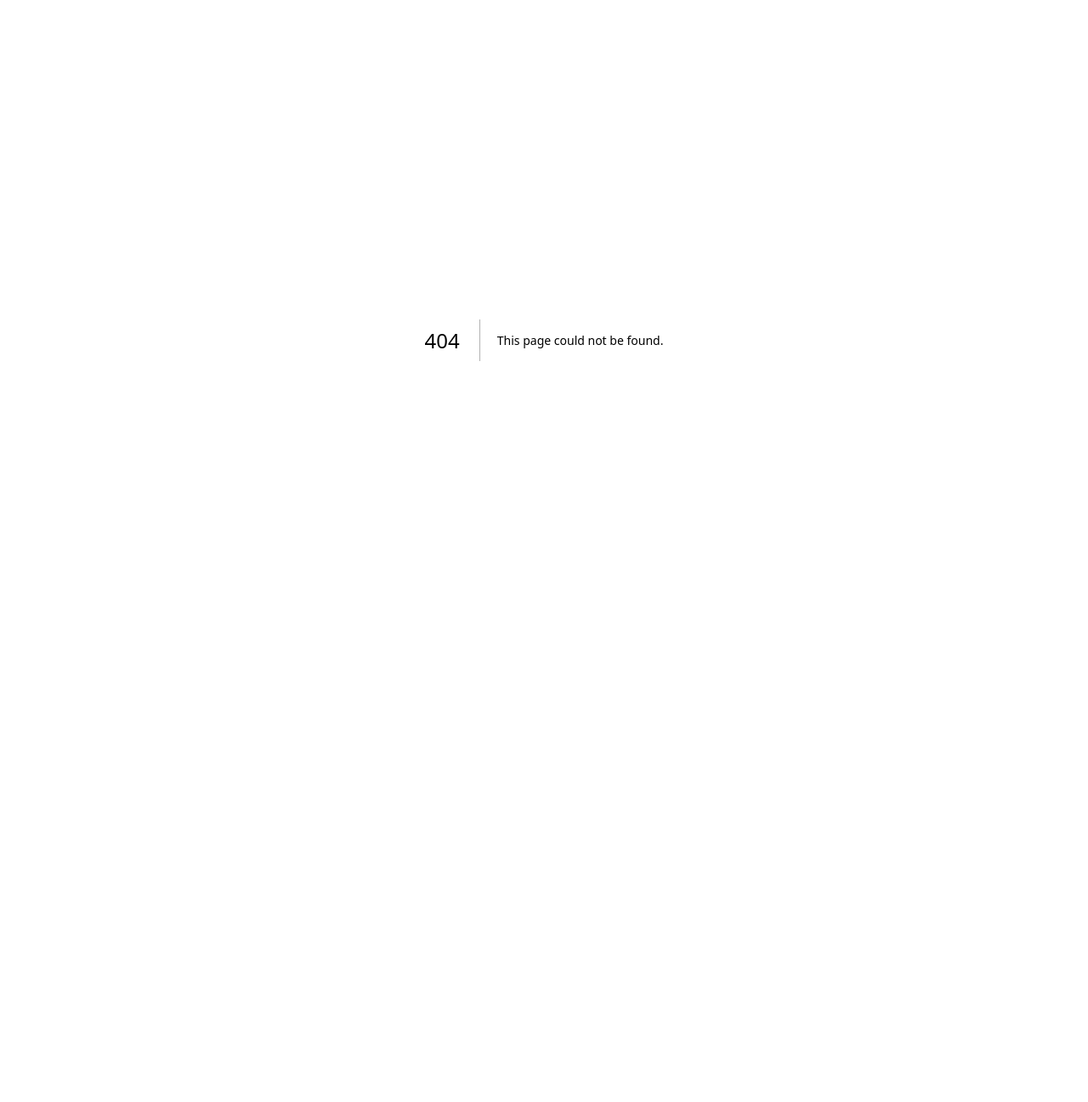
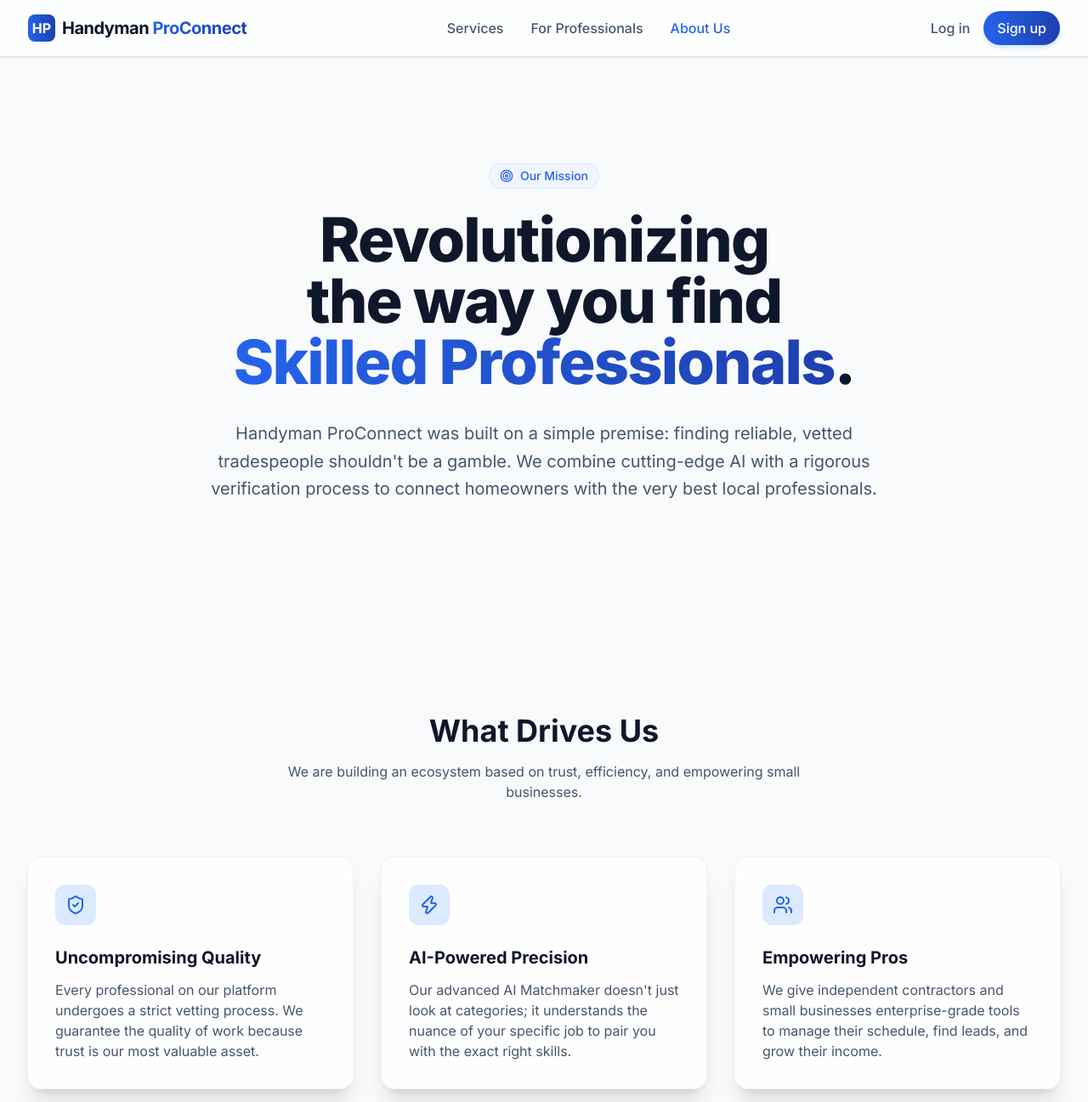
Before and after one commit to addo112/handyman-platform, a Next.js app in the folder frontend/: page /about in a window 1280 px wide. Before the commit this address had no page. Shown: the top 1297 px of the page at 85% size. Before the commit the page ends 800 px from the top, so only its background shows below. Built offline with nearby package versions, Linux system fonts and the light colour scheme.

Commit message:
Create About Us page and fix all remaining placeholder links

```diff
--- /dev/null
+++ b/frontend/src/app/about/page.tsx
@@ -0,0 +1,140 @@
+import Link from "next/link";
+import { ArrowRight, Zap, Target, Users, ShieldCheck } from "lucide-react";
+
+export default function AboutPage() {
+  return (
+    <div className="flex flex-col min-h-screen">
+      {/* Navigation */}
+      <nav className="fixed w-full z-50 glass">
+        <div className="max-w-7xl mx-auto px-4 sm:px-6 lg:px-8">
+          <div className="flex justify-between h-16 items-center">
+            <Link href="/" className="flex items-center gap-2">
+              <div className="w-8 h-8 rounded-lg premium-gradient flex items-center justify-center text-white font-bold">
+                HP
+              </div>
+              <span className="font-bold text-xl tracking-tight">Handyman <span className="premium-gradient-text">ProConnect</span></span>
+            </Link>
+            <div className="hidden md:flex space-x-8">
+              <Link href="/ai-chat" className="text-slate-600 hover:text-primary-600 dark:text-slate-300 dark:hover:text-primary-400 font-medium transition-colors">Services</Link>
+              <Link href="/register" className="text-slate-600 hover:text-primary-600 dark:text-slate-300 dark:hover:text-primary-400 font-medium transition-colors">For Professionals</Link>
+              <Link href="/about" className="text-primary-600 dark:text-primary-400 font-medium transition-colors">About Us</Link>
+            </div>
+            <div className="flex items-center space-x-4">
+              <Link href="/login" className="text-slate-600 hover:text-slate-900 dark:text-slate-300 dark:hover:text-white font-medium">Log in</Link>
+              <Link href="/register" className="px-4 py-2 rounded-full premium-gradient text-white font-medium hover:opacity-90 transition-opacity shadow-md shadow-primary-500/20">
+                Sign up
+              </Link>
+            </div>
+          </div>
+        </div>
+      </nav>
+
+      {/* Hero Section */}
+      <section className="relative pt-32 pb-20 lg:pt-48 lg:pb-32 overflow-hidden">
+        <div className="absolute inset-0 -z-10 bg-[radial-gradient(ellipse_at_top,_var(--tw-gradient-stops))] from-primary-100 via-background to-background dark:from-primary-900/20 dark:via-background dark:to-background"></div>
+        <div className="max-w-4xl mx-auto px-4 sm:px-6 lg:px-8 text-center">
+          <div className="inline-flex items-center gap-2 px-3 py-1 rounded-full bg-primary-50 dark:bg-primary-900/30 text-primary-600 dark:text-primary-400 font-medium text-sm mb-6 border border-primary-100 dark:border-primary-800">
+            <Target className="w-4 h-4" />
+            <span>Our Mission</span>
+          </div>
+          <h1 className="text-5xl md:text-7xl font-extrabold tracking-tight mb-8 text-balance">
+            Revolutionizing the way you find <span className="premium-gradient-text">Skilled Professionals</span>.
+          </h1>
+          <p className="text-lg md:text-xl text-slate-600 dark:text-slate-400 mb-10 text-balance leading-relaxed">
+            Handyman ProConnect was built on a simple premise: finding reliable, vetted tradespeople shouldn't be a gamble. We combine cutting-edge AI with a rigorous verification process to connect homeowners with the very best local professionals.
+          </p>
+        </div>
+      </section>
+
+      {/* Values Section */}
+      <section className="py-20 bg-slate-50 dark:bg-slate-900/50">
+        <div className="max-w-7xl mx-auto px-4 sm:px-6 lg:px-8">
+          <div className="text-center mb-16">
+            <h2 className="text-3xl md:text-4xl font-bold mb-4">What Drives Us</h2>
+            <p className="text-slate-600 dark:text-slate-400 max-w-2xl mx-auto">We are building an ecosystem based on trust, efficiency, and empowering small businesses.</p>
+          </div>
+
+          <div className="grid md:grid-cols-3 gap-8">
+            <div className="glass-card p-8 rounded-2xl">
+              <div className="w-12 h-12 bg-primary-100 dark:bg-primary-900/50 text-primary-600 dark:text-primary-400 rounded-xl flex items-center justify-center mb-6">
+                <ShieldCheck className="w-6 h-6" />
+              </div>
+              <h3 className="text-xl font-bold mb-3">Uncompromising Quality</h3>
+              <p className="text-slate-600 dark:text-slate-400">Every professional on our platform undergoes a strict vetting process. We guarantee the quality of work because trust is our most valuable asset.</p>
+            </div>
+            <div className="glass-card p-8 rounded-2xl">
+              <div className="w-12 h-12 bg-primary-100 dark:bg-primary-900/50 text-primary-600 dark:text-primary-400 rounded-xl flex items-center justify-center mb-6">
+                <Zap className="w-6 h-6" />
+              </div>
+              <h3 className="text-xl font-bold mb-3">AI-Powered Precision</h3>
+              <p className="text-slate-600 dark:text-slate-400">Our advanced AI Matchmaker doesn't just look at categories; it understands the nuance of your specific job to pair you with the exact right skills.</p>
+            </div>
+            <div className="glass-card p-8 rounded-2xl">
+              <div className="w-12 h-12 bg-primary-100 dark:bg-primary-900/50 text-primary-600 dark:text-primary-400 rounded-xl flex items-center justify-center mb-6">
+                <Users className="w-6 h-6" />
+              </div>
+              <h3 className="text-xl font-bold mb-3">Empowering Pros</h3>
+              <p className="text-slate-600 dark:text-slate-400">We give independent contractors and small businesses enterprise-grade tools to manage their schedule, find leads, and grow their income.</p>
+            </div>
+          </div>
+        </div>
+      </section>
+
+      {/* CTA Section */}
+      <section className="py-24 relative overflow-hidden flex-1">
+        <div className="absolute inset-0 premium-gradient opacity-90"></div>
+        <div className="absolute inset-0 bg-[url('https://www.transparenttextures.com/patterns/cubes.png')] opacity-10 mix-blend-overlay"></div>
+        <div className="relative max-w-4xl mx-auto px-4 sm:px-6 lg:px-8 text-center text-white">
+          <h2 className="text-4xl md:text-5xl font-bold mb-6">Ready to experience the future?</h2>
+          <div className="flex flex-col sm:flex-row gap-4 justify-center mt-10">
+            <Link href="/ai-chat" className="bg-white text-primary-900 px-8 py-4 rounded-xl font-bold text-lg shadow-xl shadow-black/10 hover:scale-105 transition-transform flex items-center justify-center gap-2">
+              Find a Professional <ArrowRight className="w-5 h-5" />
+            </Link>
+            <Link href="/register" className="bg-primary-900/50 text-white border border-primary-400/30 px-8 py-4 rounded-xl font-bold text-lg hover:bg-primary-900/70 transition-colors">
+              Join as a Pro
+            </Link>
+          </div>
+        </div>
+      </section>
+
+      {/* Footer */}
+      <footer className="bg-slate-900 text-slate-400 py-12 border-t border-slate-800">
+        <div className="max-w-7xl mx-auto px-4 sm:px-6 lg:px-8 grid grid-cols-2 md:grid-cols-4 gap-8">
+          <div>
+            <div className="flex items-center gap-2 mb-4">
+              <div className="w-6 h-6 rounded-md premium-gradient flex items-center justify-center text-white font-bold text-xs">HP</div>
+              <span className="font-bold text-white">Handyman ProConnect</span>
+            </div>
+            <p className="text-sm">The AI-powered super platform for skilled tradespeople and services.</p>
+          </div>
+          <div>
+            <h4 className="text-white font-semibold mb-4">Platform</h4>
+            <ul className="space-y-2 text-sm">
+              <li><Link href="/about" className="hover:text-white transition-colors">How it works</Link></li>
+              <li><Link href="/ai-chat" className="hover:text-white transition-colors">AI Job Matching</Link></li>
+              <li><Link href="/about" className="hover:text-white transition-colors">Pricing</Link></li>
+            </ul>
+          </div>
+          <div>
+            <h4 className="text-white font-semibold mb-4">Support</h4>
+            <ul className="space-y-2 text-sm">
+              <li><Link href="/about" className="hover:text-white transition-colors">Help Center</Link></li>
+              <li><Link href="/about" className="hover:text-white transition-colors">Trust & Safety</Link></li>
+              <li><Link href="/about" className="hover:text-white transition-colors">Contact Us</Link></li>
+            </ul>
+          </div>
+          <div>
+            <h4 className="text-white font-semibold mb-4">Legal</h4>
+            <ul className="space-y-2 text-sm">
+              <li><Link href="/about" className="hover:text-white transition-colors">Terms of Service</Link></li>
+              <li><Link href="/about" className="hover:text-white transition-colors">Privacy Policy</Link></li>
+            </ul>
+          </div>
+        </div>
+        <div className="max-w-7xl mx-auto px-4 sm:px-6 lg:px-8 mt-12 pt-8 border-t border-slate-800 text-sm text-center">
+          &copy; {new Date().getFullYear()} Handyman ProConnect. All rights reserved.
+        </div>
+      </footer>
+    </div>
+  );
+}
--- a/frontend/src/app/dashboard/layout.tsx
+++ b/frontend/src/app/dashboard/layout.tsx
@@ -23,22 +23,22 @@ export default function DashboardLayout({
           <Link href="/dashboard/homeowner" className="flex items-center gap-3 px-4 py-3 rounded-xl bg-primary-50 dark:bg-primary-900/20 text-primary-600 dark:text-primary-400 font-medium">
             <Home className="w-5 h-5" /> Dashboard
           </Link>
-          <Link href="#" className="flex items-center gap-3 px-4 py-3 rounded-xl text-slate-600 dark:text-slate-400 hover:bg-slate-50 dark:hover:bg-slate-800 font-medium transition-colors">
+          <Link href="/ai-chat" className="flex items-center gap-3 px-4 py-3 rounded-xl text-slate-600 dark:text-slate-400 hover:bg-slate-50 dark:hover:bg-slate-800 font-medium transition-colors">
             <Search className="w-5 h-5" /> Find Pros
           </Link>
-          <Link href="#" className="flex items-center gap-3 px-4 py-3 rounded-xl text-slate-600 dark:text-slate-400 hover:bg-slate-50 dark:hover:bg-slate-800 font-medium transition-colors">
+          <Link href="/dashboard/homeowner" className="flex items-center gap-3 px-4 py-3 rounded-xl text-slate-600 dark:text-slate-400 hover:bg-slate-50 dark:hover:bg-slate-800 font-medium transition-colors">
             <Calendar className="w-5 h-5" /> My Bookings
           </Link>
-          <Link href="#" className="flex items-center gap-3 px-4 py-3 rounded-xl text-slate-600 dark:text-slate-400 hover:bg-slate-50 dark:hover:bg-slate-800 font-medium transition-colors">
+          <Link href="/dashboard/homeowner" className="flex items-center gap-3 px-4 py-3 rounded-xl text-slate-600 dark:text-slate-400 hover:bg-slate-50 dark:hover:bg-slate-800 font-medium transition-colors">
             <MessageSquare className="w-5 h-5" /> Messages
           </Link>
-          <Link href="#" className="flex items-center gap-3 px-4 py-3 rounded-xl text-slate-600 dark:text-slate-400 hover:bg-slate-50 dark:hover:bg-slate-800 font-medium transition-colors">
+          <Link href="/dashboard/homeowner" className="flex items-center gap-3 px-4 py-3 rounded-xl text-slate-600 dark:text-slate-400 hover:bg-slate-50 dark:hover:bg-slate-800 font-medium transition-colors">
             <User className="w-5 h-5" /> Profile
           </Link>
         </nav>
 
         <div className="p-4 border-t border-slate-200 dark:border-slate-700 space-y-1">
-          <Link href="#" className="flex items-center gap-3 px-4 py-3 rounded-xl text-slate-600 dark:text-slate-400 hover:bg-slate-50 dark:hover:bg-slate-800 font-medium transition-colors">
+          <Link href="/dashboard/homeowner" className="flex items-center gap-3 px-4 py-3 rounded-xl text-slate-600 dark:text-slate-400 hover:bg-slate-50 dark:hover:bg-slate-800 font-medium transition-colors">
             <Settings className="w-5 h-5" /> Settings
           </Link>
           <Link href="/" className="flex items-center gap-3 px-4 py-3 rounded-xl text-red-600 dark:text-red-400 hover:bg-red-50 dark:hover:bg-red-900/20 font-medium transition-colors">
--- a/frontend/src/app/login/page.tsx
+++ b/frontend/src/app/login/page.tsx
@@ -31,7 +31,7 @@ export default function Login() {
           <div>
             <div className="flex justify-between items-center mb-1">
               <label className="block text-sm font-medium text-slate-700 dark:text-slate-300">Password</label>
-              <Link href="#" className="text-sm font-medium text-primary-600 hover:text-primary-500">Forgot password?</Link>
+              <Link href="/login" className="text-sm font-medium text-primary-600 hover:text-primary-500">Forgot password?</Link>
             </div>
             <input
               type="password"
--- a/frontend/src/app/page.tsx
+++ b/frontend/src/app/page.tsx
@@ -18,7 +18,7 @@ export default function Home() {
             <div className="hidden md:flex space-x-8">
               <Link href="/ai-chat" className="text-slate-600 hover:text-primary-600 dark:text-slate-300 dark:hover:text-primary-400 font-medium transition-colors">Services</Link>
               <Link href="/register" className="text-slate-600 hover:text-primary-600 dark:text-slate-300 dark:hover:text-primary-400 font-medium transition-colors">For Professionals</Link>
-              <Link href="#" className="text-slate-600 hover:text-primary-600 dark:text-slate-300 dark:hover:text-primary-400 font-medium transition-colors">About Us</Link>
+              <Link href="/about" className="text-slate-600 hover:text-primary-600 dark:text-slate-300 dark:hover:text-primary-400 font-medium transition-colors">About Us</Link>
             </div>
             <div className="flex items-center space-x-4">
               <Link href="/login" className="text-slate-600 hover:text-slate-900 dark:text-slate-300 dark:hover:text-white font-medium">Log in</Link>
@@ -75,14 +75,14 @@ export default function Home() {
               <h2 className="text-3xl font-bold mb-2">Popular Services</h2>
               <p className="text-slate-600 dark:text-slate-400">Discover top-rated services in your area.</p>
             </div>
-            <Link href="#" className="hidden sm:flex text-primary-600 dark:text-primary-400 font-medium items-center gap-1 hover:gap-2 transition-all">
+            <Link href="/ai-chat" className="hidden sm:flex text-primary-600 dark:text-primary-400 font-medium items-center gap-1 hover:gap-2 transition-all">
               View all services <ArrowRight className="w-4 h-4" />
             </Link>
           </div>
 
           <div className="grid grid-cols-2 md:grid-cols-3 lg:grid-cols-6 gap-4">
             {MOCK_CATEGORIES.map((cat) => (
-              <Link href="#" key={cat.id} className="group glass-card p-6 flex flex-col items-center justify-center text-center hover:-translate-y-1 transition-all duration-300 hover:shadow-primary-500/10">
+              <Link href="/ai-chat" key={cat.id} className="group glass-card p-6 flex flex-col items-center justify-center text-center hover:-translate-y-1 transition-all duration-300 hover:shadow-primary-500/10">
                 <span className="text-4xl mb-3 group-hover:scale-110 transition-transform">{cat.icon}</span>
                 <h3 className="font-semibold text-slate-900 dark:text-white">{cat.name}</h3>
                 <p className="text-xs text-slate-500 dark:text-slate-400 mt-1">{cat.count}+ pros</p>
@@ -168,24 +168,24 @@ export default function Home() {
           <div>
             <h4 className="text-white font-semibold mb-4">Platform</h4>
             <ul className="space-y-2 text-sm">
-              <li><Link href="#" className="hover:text-white transition-colors">How it works</Link></li>
-              <li><Link href="#" className="hover:text-white transition-colors">AI Job Matching</Link></li>
-              <li><Link href="#" className="hover:text-white transition-colors">Pricing</Link></li>
+              <li><Link href="/about" className="hover:text-white transition-colors">How it works</Link></li>
+              <li><Link href="/ai-chat" className="hover:text-white transition-colors">AI Job Matching</Link></li>
+              <li><Link href="/about" className="hover:text-white transition-colors">Pricing</Link></li>
             </ul>
           </div>
           <div>
             <h4 className="text-white font-semibold mb-4">Support</h4>
             <ul className="space-y-2 text-sm">
-              <li><Link href="#" className="hover:text-white transition-colors">Help Center</Link></li>
-              <li><Link href="#" className="hover:text-white transition-colors">Trust & Safety</Link></li>
-              <li><Link href="#" className="hover:text-white transition-colors">Contact Us</Link></li>
+              <li><Link href="/about" className="hover:text-white transition-colors">Help Center</Link></li>
+              <li><Link href="/about" className="hover:text-white transition-colors">Trust & Safety</Link></li>
+              <li><Link href="/about" className="hover:text-white transition-colors">Contact Us</Link></li>
             </ul>
           </div>
           <div>
             <h4 className="text-white font-semibold mb-4">Legal</h4>
             <ul className="space-y-2 text-sm">
-              <li><Link href="#" className="hover:text-white transition-colors">Terms of Service</Link></li>
-              <li><Link href="#" className="hover:text-white transition-colors">Privacy Policy</Link></li>
+              <li><Link href="/about" className="hover:text-white transition-colors">Terms of Service</Link></li>
+              <li><Link href="/about" className="hover:text-white transition-colors">Privacy Policy</Link></li>
             </ul>
           </div>
         </div>
```
